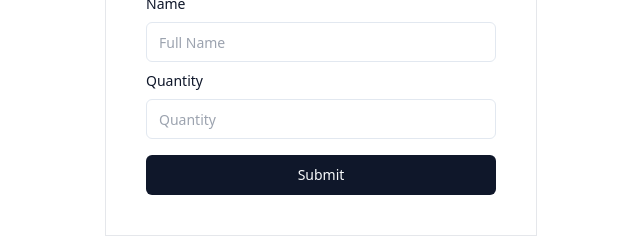
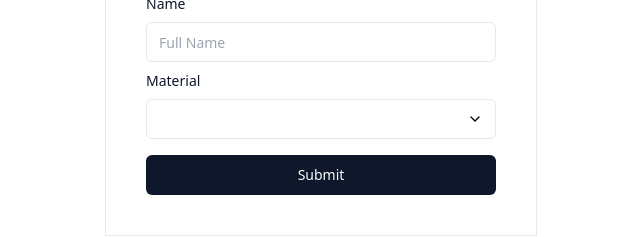
Before and after one commit to wahidsanga/3D-Printing-React, a React (Vite) app: page / in a window 1280 px wide. Shown: the part 380-617 px from the top of the page, without its empty margins (319-959 px from the left). Built offline with nearby package versions, Linux system fonts and the light colour scheme.

Commit message:
Update package.json, package-lock.json, and modify UI components

```diff
--- a/src/components/printing-form.jsx
+++ b/src/components/printing-form.jsx
@@ -1,6 +1,4 @@
-"use client";
-
-import { useForm } from "react-hook-form";
+import { useForm, Controller } from "react-hook-form";
 import axios from "axios";
 import { useState } from "react";
 
@@ -10,8 +8,10 @@ import { Upload } from "./ui/upload";
 import { cn } from "../lib/utils";
 import { FormWrapper } from "./form-wrapper";
 import { Input } from "./ui/input";
+import { Select } from "./ui/select";
 import { Label } from "./ui/label";
 import { useNavigate } from "react-router-dom";
+import { materials } from "../constants/data";
 
 export function PrintingForm() {
   const form = useForm({});
@@ -22,6 +22,7 @@ export function PrintingForm() {
   const {
     register,
     handleSubmit,
+    control,
     formState: { errors },
   } = form;
 
@@ -33,9 +34,9 @@ export function PrintingForm() {
         file,
       })
       .then((res) => {
-        const data = res.data;
+        const result = res.data;
         history(
-          `/result?name=${data.name}&quantity=${data.quantity}&mass=${data.stl.weight}`
+          `/result?name=${result.name}&density=${data.density}&mass=${result.stl.weight}&height=${result?.stl?.boundingBox[2]}&boundingBox=${result.stl.boundingBox}`
         );
       })
       .finally(() => setIsLoading(false));
@@ -70,19 +71,21 @@ export function PrintingForm() {
         </FormWrapper>
 
         <FormWrapper>
-          <Label htmlFor="quantity" label="Quantity" />
-          <Input
-            id="quantity"
-            className={cn(errors.name && "border-destructive")}
-            type="text"
-            placeholder="Quantity"
-            autoCorrect="off"
-            {...register("quantity", {
-              required: {
-                value: true,
-                message: "Required",
-              },
-            })}
+          <Label htmlFor={"density"} label={"Material"} />
+          <Controller
+            name="density"
+            control={control}
+            rules={{ required: { value: true, message: "Required" } }}
+            render={({ field }) => {
+              return (
+                <Select
+                  defaultValue={""}
+                  className={cn(errors.name && "border-destructive")}
+                  onValueChange={field.onChange}
+                  data={materials}
+                />
+              );
+            }}
           />
         </FormWrapper>
 
--- a/src/components/table/table.jsx
+++ b/src/components/table/table.jsx
@@ -1,52 +1,118 @@
+import React, { useEffect, useState } from "react";
 import { useSearchParams } from "react-router-dom";
+
 import { DataTable } from "../data-tables";
 import { DashboardHeader } from "../header";
 import { columns } from "./columns";
-import React from "react";
+import { materials, pricesAndQuantity } from "../../constants/data";
+import { Input } from "../ui/input";
 
 export function Table({}) {
   const [searchParams] = useSearchParams();
+  const [info, setInfo] = useState({});
+  const [formula, setFormula] = useState(0);
 
   const name = searchParams.get("name");
-  const quantity = searchParams.get("quantity");
   const mass = searchParams.get("mass");
+  const height = searchParams.get("height");
+  const density = searchParams.get("density");
+  const boundingBox = searchParams.get("boundingBox");
+  const splittedBoundingBox = boundingBox.split(",");
+
+  // Calculate total price
+  const findTotalAmount = () => {
+    const consumables =
+      pricesAndQuantity.consumablesQuantity +
+      pricesAndQuantity.consumablesPrice;
+    const equipment = info?.formula * height * height;
+    const rawMaterials = mass * info?.materialUnitPrice;
+    const labor =
+      pricesAndQuantity.labourQuantity * pricesAndQuantity.labourPrice;
+
+    const total = consumables + equipment + rawMaterials + labor;
+
+    return total;
+  };
+
+  useEffect(() => {
+    // find the correct data from materials array
+    const data = materials.find((data) => data.value.toString() === density);
+
+    setInfo(data);
+    setFormula(data?.formula);
+  }, [density]);
+
+  useEffect(() => {
+    if (!formula) {
+      setFormula(info?.formula);
+    }
+  }, [formula]);
+
+  const handleFormulaChange = (e) => {
+    setFormula(eval(e.target.value));
+  };
 
   const data = [
     {
       name: "General Consumables",
-      //subtext: "Consumables",
-      quantity,
-      unitPrice: "1",
+      subtext: "Consumables",
+      quantity: pricesAndQuantity.consumablesQuantity,
+      unitPrice: pricesAndQuantity.consumablesPrice,
     },
     {
-      name: "3D Printer - EOS Formiga 110 (hrs)",
-      //subtext: "Equipment",
-      quantity: "0.00",
-      unitPrice: "20",
+      name: `3D Printer - ${info?.printerName} (hrs)`,
+      subtext: "Equipment",
+      quantity: formula * height,
+      unitPrice: height,
     },
     {
-      name: "EOS - Nylon12 (g)",
-      //subtext: "Raw Materials",
+      name: `${info?.name} (g)`,
+      subtext: "Raw Materials",
       quantity: mass,
-      unitPrice: "0.1",
+      unitPrice: info?.materialUnitPrice,
     },
     {
       name: "Labour duration (hrs)",
-      //subtext: "Labour",
-      quantity: "1.5",
-      unitPrice: "20",
+      subtext: "Labour",
+      quantity: pricesAndQuantity.labourQuantity,
+      unitPrice: pricesAndQuantity.labourPrice,
     },
   ];
 
   return (
     <>
-      <DashboardHeader
-        className="mb-2"
-        heading={"Results"}
-        text={`Customer: ${name}`}
-        back
+      <DashboardHeader className="mb-2" heading={"Results"} back />
+      <Input
+        className="mb-2 w-52"
+        placeholder="Edit Formula"
+        onChange={handleFormulaChange}
       />
       <DataTable columns={columns} data={data} />
+      <p className="text-md text-muted-foreground my-2 text-end mr-4">
+        Total: ${findTotalAmount().toFixed(2)}
+      </p>
+      <div className="place-self-end border p-2 rounded-sm bg-secondary my-2 grid gap-1">
+        <span className="text-sm font-bold block">
+          Customer Name: <span className="font-medium">{name}</span>
+        </span>
+        <span className="text-sm font-bold block">
+          Printer Name: <span className="font-medium">{info?.printerName}</span>
+        </span>
+        <span className="text-sm font-bold block">
+          Mass:
+          <span className="font-medium">{parseFloat(mass).toFixed(2)}</span>
+        </span>
+        <span className="text-sm">
+          <p className="font-bold">Bounding Box:</p>
+          <p>Length: {parseFloat(splittedBoundingBox[0]).toFixed(2)}</p>
+          <p>Width: {parseFloat(splittedBoundingBox[1]).toFixed(2)}</p>
+          <p>Height: {parseFloat(splittedBoundingBox[2]).toFixed(2)}</p>
+        </span>
+      </div>
+      <div className="text-center text-xs text-muted-foreground">
+        <p className="inline text-destructive">Disclaimer</p>: This is just an
+        estimated cost, the actual cost might fluctuate
+      </div>
     </>
   );
 }
--- /dev/null
+++ b/src/components/ui/select.jsx
@@ -0,0 +1,66 @@
+import * as SelectPrimitive from "@radix-ui/react-select";
+
+import { cn } from "../../lib/utils";
+import { Icons } from "../icons";
+
+const Select = ({ data, onValueChange, defaultValue, className, disabled }) => {
+  return (
+    <div className="relative">
+      <SelectPrimitive.Root
+        onValueChange={onValueChange}
+        defaultValue={defaultValue}
+      >
+        <SelectPrimitive.Trigger
+          asChild
+          disabled={disabled}
+          className={cn(
+            "flex justify-between items-center h-10 w-full rounded-md border border-input bg-white px-3 py-2 text-sm ring-offset-background file:border-0 file:bg-white file:text-sm file:font-medium placeholder:text-muted-foreground focus-visible:outline-none focus-visible:ring-2 focus-visible:ring-ring focus-visible:ring-offset-2 disabled:cursor-not-allowed disabled:opacity-70",
+            className
+          )}
+          aria-label="Category"
+        >
+          <button>
+            <SelectPrimitive.Value />
+            <SelectPrimitive.Icon className="ml-2">
+              <Icons.down className="h-4 w-4" />
+            </SelectPrimitive.Icon>
+          </button>
+        </SelectPrimitive.Trigger>
+        <SelectPrimitive.Content className="z-50">
+          <SelectPrimitive.ScrollUpButton className="flex items-center justify-between text-gray-700">
+            <Icons.up className="h-4 w-4" />
+          </SelectPrimitive.ScrollUpButton>
+          <SelectPrimitive.Viewport
+            className="bottom-0 p-2 bg-white rounded-lg shadow-2xl"
+            style={{ zIndex: "10000" }}
+          >
+            <SelectPrimitive.Group>
+              {data?.map((item, i) => (
+                <SelectPrimitive.Item
+                  key={item.id}
+                  value={item.value}
+                  className={cn(
+                    "relative flex items-center px-8 py-2 rounded-md text-sm text-gray-700 font-medium focus:bg-gray-100",
+                    "focus:outline-none select-none"
+                  )}
+                >
+                  <SelectPrimitive.ItemText>
+                    {item.name}
+                  </SelectPrimitive.ItemText>
+                  <SelectPrimitive.ItemIndicator className="absolute left-2 inline-flex items-center">
+                    <Icons.check className="h-4 w-4" />
+                  </SelectPrimitive.ItemIndicator>
+                </SelectPrimitive.Item>
+              ))}
+            </SelectPrimitive.Group>
+          </SelectPrimitive.Viewport>
+          <SelectPrimitive.ScrollDownButton className="flex items-center justify-center text-gray-700">
+            <Icons.down className="h-4 w-4" />
+          </SelectPrimitive.ScrollDownButton>
+        </SelectPrimitive.Content>
+      </SelectPrimitive.Root>
+    </div>
+  );
+};
+
+export { Select };
--- a/src/components/ui/upload.jsx
+++ b/src/components/ui/upload.jsx
@@ -1,5 +1,3 @@
-"use client";
-
 import { useCallback, useEffect, useState } from "react";
 import { useDropzone } from "react-dropzone";
 import axios from "axios";
--- /dev/null
+++ b/src/constants/data.js
@@ -0,0 +1,36 @@
+export const materials = [
+    {
+      id: 1,
+      value: "1.015",
+      name: "Plastic",
+      formula: 24 / 300,
+      printerUnitPrice: 20,
+      materialUnitPrice: 0.1,
+      printerName: "EOS Formiga 110",
+    },
+    {
+      id: 2,
+      value: "2.71",
+      name: "Aluminium",
+      formula: 1.2,
+      printerUnitPrice: 30,
+      materialUnitPrice: 0.2,
+      printerName: "Metal Printer",
+    },
+    {
+      id: 3,
+      value: "7.86",
+      name: "Steel",
+      formula: 1.2,
+      printerUnitPrice: 40,
+      materialUnitPrice: 0.3,
+      printerName: "Metal Printer",
+    },
+  ];
+
+  export const pricesAndQuantity = {
+    consumablesQuantity: 1,
+    consumablesPrice: 1,
+    labourQuantity: 1.5,
+    labourPrice: 20,
+  };
```
Also changed, not shown: package.json (+6 -4 lines), 2 other files (tests, documents, lock files or other folders).
